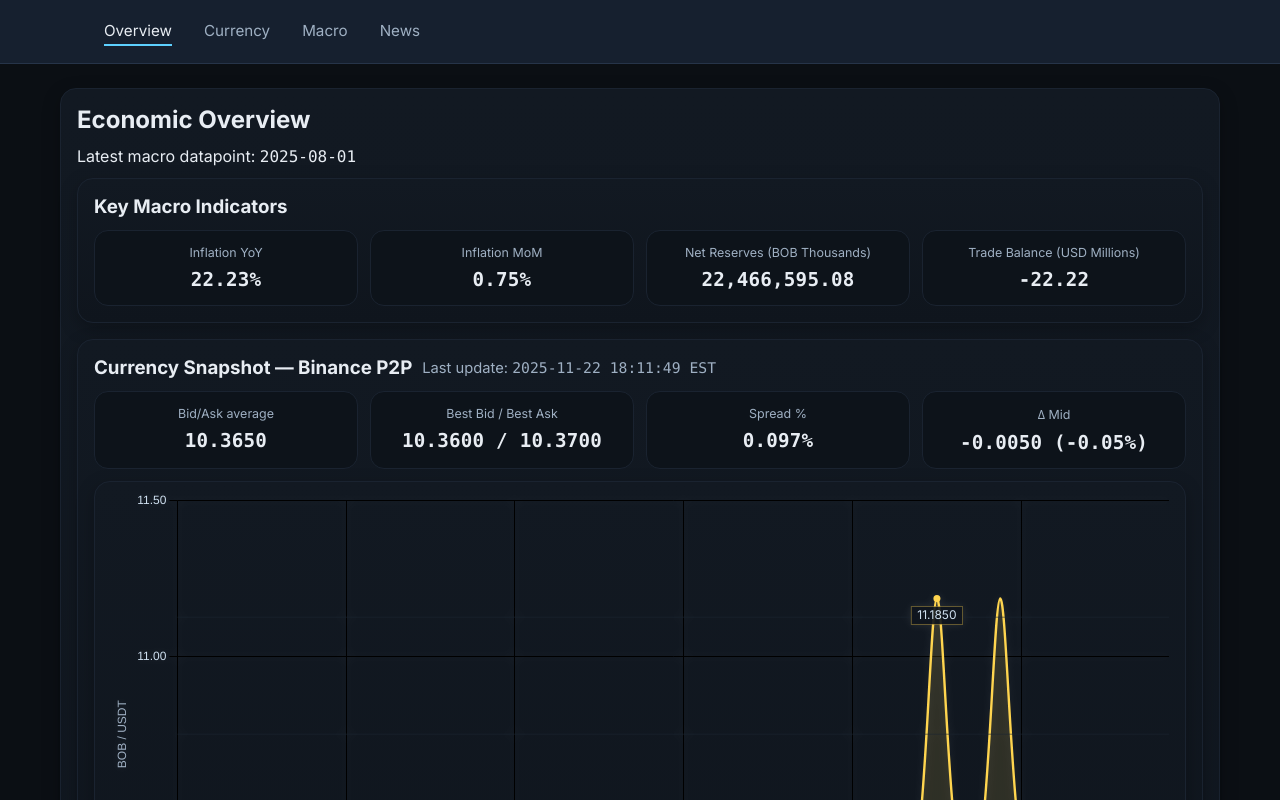
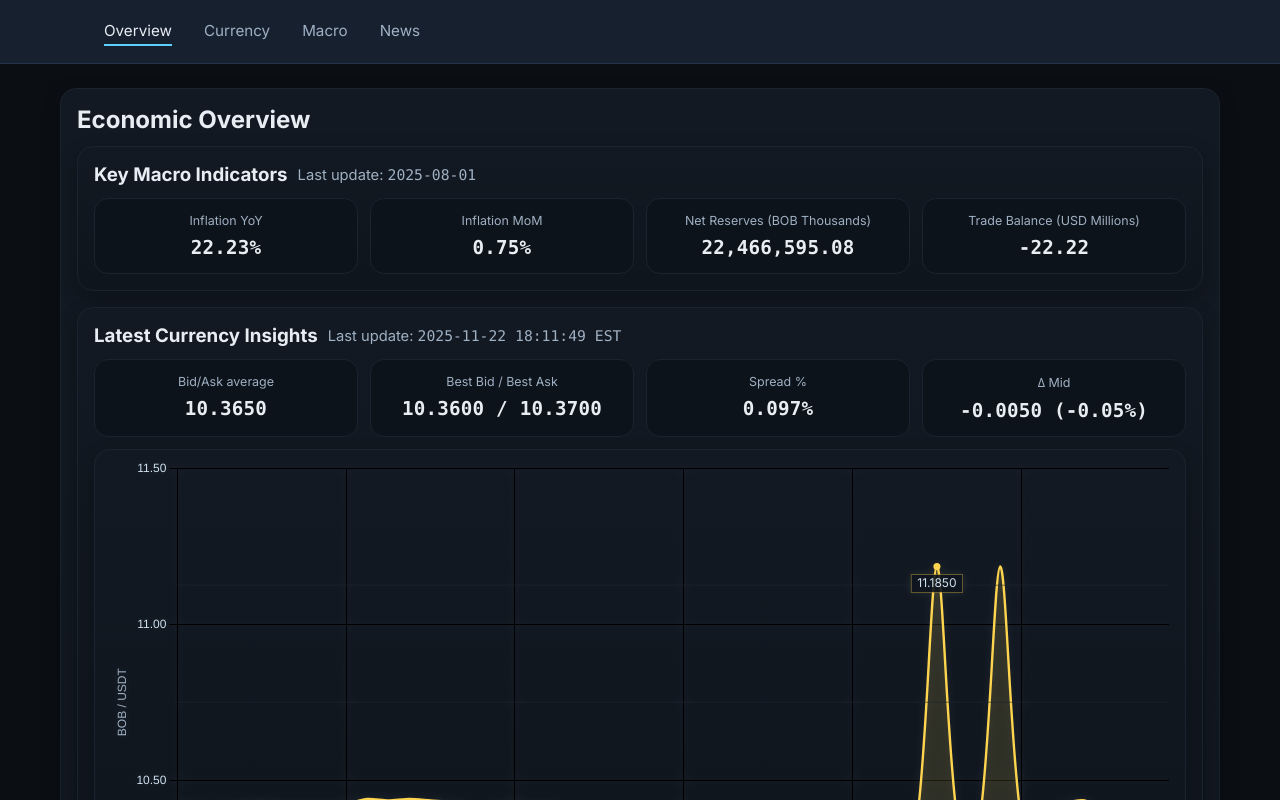
Before and after one commit to nicoortuno/bolivian-economy-tracker, a React (Vite) app in the folder app/ui/: page / in a window 1280 px wide. Built offline with nearby package versions, Linux system fonts and the light colour scheme.

Commit message:
updated home page

```diff
--- a/app/ui/src/pages/Home.jsx
+++ b/app/ui/src/pages/Home.jsx
@@ -415,7 +415,6 @@ export default function Home() {
 
       {lastMacroDate !== '—' && (
         <p className="tip" style={{ marginTop: 4, marginBottom: 12 }}>
-          Latest macro datapoint: <span className="mono">{lastMacroDate}</span>
         </p>
       )}
 
@@ -428,6 +427,7 @@ export default function Home() {
         <div className="card" style={{ marginTop: 8 }}>
           <div className="help-row" style={{ marginBottom: 12 }}>
             <h3 style={{ margin: 0 }}>Key Macro Indicators</h3>
+            {latest && <span className="tip">Last update: <span className="mono">{lastMacroDate}</span></span>}
           </div>
           <div className="grid">
             <div className="kpi">
@@ -453,7 +453,7 @@ export default function Home() {
       {/* --- Currency snapshot --- */}
       <div className="card" style={{ marginTop: 16, marginBottom: 16 }}>
         <div className="help-row" style={{marginBottom:12}}>
-          <h3 style={{margin:0}}>Currency Snapshot — Binance P2P</h3>
+          <h3 style={{margin:0}}>Latest Currency Insights</h3>
           {latest && <span className="tip">Last update: <span className="mono">{latest.ts}</span></span>}
         </div>
 
```
